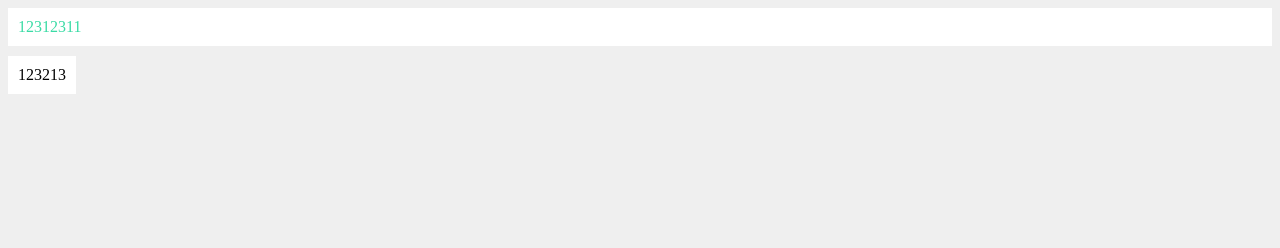
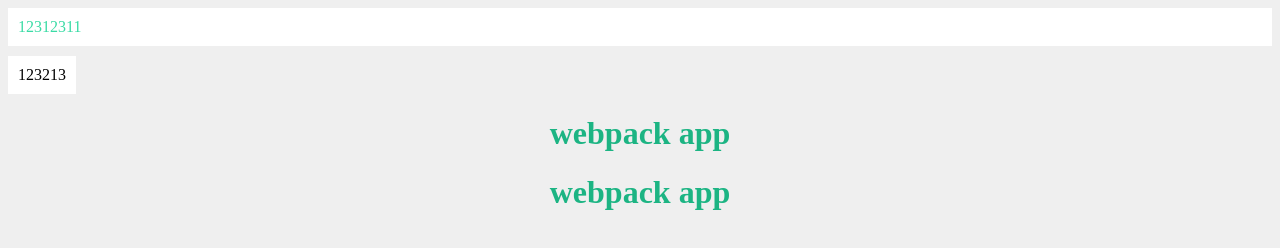
Before and after one commit to AaronW-BE/mini-mvvm, a website built with webpack: page public/index.html in a window 1280 px wide. Built offline with nearby package versions, Linux system fonts and the light colour scheme.

Commit message:
changing to ts

```diff
--- a/src/index.css
+++ b/src/index.css
@@ -13,3 +13,9 @@
     background-color: #fff;
     margin-top: 10px;
 }
+
+.caption {
+    font-size: 32px;
+    text-align: center;
+    color: #1cb483;
+}
--- a/src/index.js
+++ b/src/index.js
@@ -1,4 +1,5 @@
-import {h, Tik} from "./utils/utils";
+// import {h, Tik} from "./utils/utils";
+import {Tik} from './utils/core';
 import './index.css';
 
 const domList = [
@@ -26,12 +27,22 @@
   }
 ];
 
-window.tik = new Tik({
+// window.tik = new Tik({
+//   data: {
+//     title: '123'
+//   },
+//   template: domList
+// }).mount('#app');
+
+// tik.$setData('title', 22222222);
+// tik.$setData('title', 33333333333333333);*/
+
+let tik = new Tik({
   data: {
-    title: '123'
+    title: 'webpack app'
   },
   template: domList
 }).mount('#app');
 
-tik.$setData('title', 22222222);
-tik.$setData('title', 33333333333333333);
+tik.$setData('title', 'title1')
+tik.$setData('title', 'title2')
--- /dev/null
+++ b/src/utils/core.ts
@@ -0,0 +1,101 @@
+interface TikOptions {
+    data: Object,
+    template: Array<any>
+}
+
+export class Tik {
+    private $data : Object = {}
+    private $el: HTMLElement;
+
+    private readonly template: Array<any>
+
+
+    constructor(options: TikOptions) {
+        this.template = options.template;
+        Object.keys(options.data).forEach(key => defineObjectAttr(this.$data, key, options.data[key], this.render.bind(this)));
+
+        setInterval(() => {
+            this.template.push({
+                tagName: 'h1',
+                attr: {
+                    class: ['caption']
+                },
+                children: "webpack app"
+            })
+            console.log(this.template);
+            this.render();
+        }, 3000)
+    }
+
+    public $setData(key, value) {
+        this.$data[key] = value;
+    }
+
+    render() {
+        this.$el.innerHTML = "";
+        renderUtil(this.template, this.$el);
+        return this;
+    }
+
+    public mount(element) {
+        if (typeof element === "string" && element[0] === '#') {
+            element = document.getElementById(element.slice(1));
+        } else if (!element.nodeType || element.nodeType !== 1) {
+            throw Error("mount element need id or html element node");
+        }
+
+        if (!this.$el) {
+            this.$el = element;
+        }
+        renderUtil(this.template, element);
+        return this;
+    }
+}
+
+export const h = (tagName, options) => {
+    let ele = document.createElement(tagName);
+    applyAttr(ele, options);
+    return ele;
+};
+
+function applyAttr(dom, attrs = {}) {
+    let classListStr
+    for (let attr in attrs) {
+        if (attr === 'class') {
+            classListStr = attrs[attr].join(' ')
+        }
+        dom.setAttribute(attr, classListStr);
+    }
+}
+
+function renderUtil(domList, parentElement) {
+    let root = parentElement;
+    for (let dom of domList) {
+        let ele = h(dom.tagName, dom.attr);
+        if (typeof dom.children === "string") {
+            ele.innerText = dom.children;
+        }else if (Array.isArray(dom.children) && dom.children.length) {
+            ele = renderUtil(dom.children, ele);
+        }
+        root.append(ele);
+    }
+    return root;
+}
+
+
+function defineObjectAttr(vm, key, value, fn) {
+    Object.defineProperty(vm, key, {
+        enumerable: true,
+        configurable: false,
+        get() {
+            return value;
+        },
+        set(v) {
+            if (v !== value) {
+                fn()
+                console.log('value changed')
+                value = v;
+            }
+        }
+    })
+}
--- a/src/utils/utils.js
+++ b/src/utils/utils.js
@@ -46,25 +46,24 @@
   })
 }
 
-
-export function Tik({
-                      data, template
-                    }) {
+export class Tik{
+  constructor({data, template}) {
+    this.template = template;
     this.$data = {};
     Object.keys(data).forEach(key => defineObjectAttr(this.$data, key, data[key]));
 
     this.$setData = function (key, value) {
       this.$data[key] = value;
     };
-  return {
-    mount: element => {
+  }
+
+  mount(element) {
     if (typeof element === "string" && element[0] === '#') {
       element = document.getElementById(element.slice(1));
     } else if (!element.nodeType || element.nodeType !== 1) {
       throw Error("mount element need id or html element node");
     }
-      renderUtil(template, element);
+    renderUtil(this.template, element);
     return this;
   }
 }
-}
--- a/tsconfig.json
+++ b/tsconfig.json
@@ -2,8 +2,7 @@
   "compilerOptions": {
     "outDir": "./dist/",
     "sourceMap": true,
-    "noImplicitAny": true,
-    "module": "es6",
+    "noImplicitAny": false,
     "target": "ES5",
     "allowJs": true
   }
```
Lines whose indentation alone changed are shown as unchanged.
